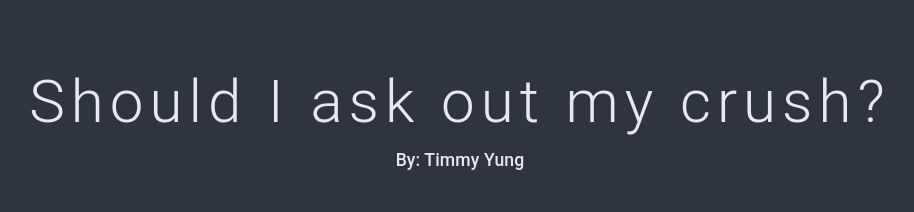
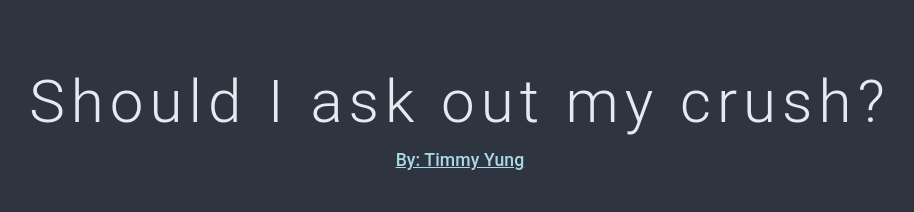
Before and after one commit to TimmyYung/ShouldIAskThemOut, a Next.js app: page / in a window 1280 px wide. Shown: the part 236-448 px from the top of the page, without its empty margins (180-1094 px from the left). Built offline with nearby package versions, Linux system fonts and the light colour scheme.

Commit message:
Spelling mistake

```diff
--- a/app/components/ClientHome.js
+++ b/app/components/ClientHome.js
@@ -3,7 +3,7 @@
 import { motion, AnimatePresence } from 'framer-motion';
 import { useState } from 'react';
 import { Button, Typography, Box, TextField } from '@mui/material';
-
+import Link from 'next/link';
 
 const pageVariants = {
   initial: {
@@ -43,7 +43,19 @@ const buttonVariants = {
 const screens = {
   home:{
     text:"Should I ask out my crush?",
-    subheading: "By: Timmy Yung",
+    subheading:
+    (       <a
+      href="https://github.com/TimmyYung/"
+      target="_blank"
+      rel="noopener noreferrer"
+      style={{
+        color: 'lightblue',
+        cursor: 'pointer',
+        textDecoration: 'underline'
+      }}
+    >
+    By: Timmy Yung
+  </a>),
     buttons: [
       { label: "Begin", nextScreen: "main" },
       { label: "[Simplfied Version]", nextScreen: "simplfied" }
@@ -61,7 +73,7 @@ const screens = {
 
   simplfied: {
     text: "Ask yourself these two questions.",
-    subheading: "1. What do I want out of this? (Date, hookup, casually date, have kids, etc.) \n 2. Is there any chance my crush will like me back?* \n *Ignore your answer to 2. And you should probably tell them anyways because you never know until you try. Don't let a website tell you want to do.",
+    subheading: "1. What do I want out of this? (Date, hookup, casually date, have kids, etc.) \n 2. Is there any chance my crush will like me back?* \n *Ignore your answer to 2 And you should probably tell them anyways because you never know until you try. Don't let a website tell you want to do.",
     buttons: [
       { label: "Go back to Home", nextScreen: "home"}
     ]
@@ -201,7 +213,7 @@ const screens = {
   },
 
   stillhavefeelings: {
-    text: "Do either of them still have feeling for eachother?",
+    text: "Do either of them still have feelings for eachother?",
     subheading: "You might be good but proceed with extreme caution and the willingness to risk your entire friendship.",
     buttons: [
       { label: "Yes/Idk", nextScreen: "yeshavefeelings" },
```
